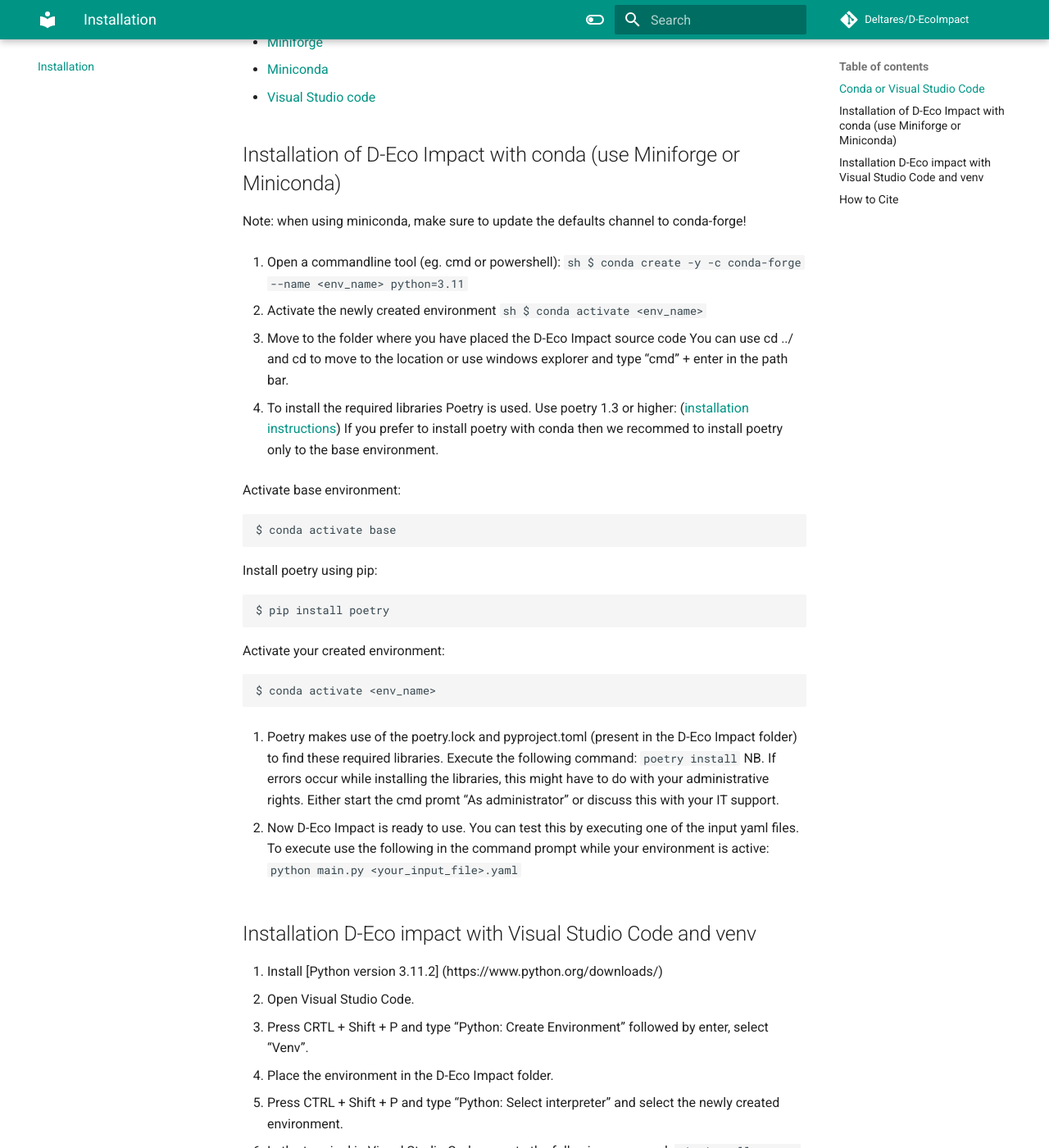
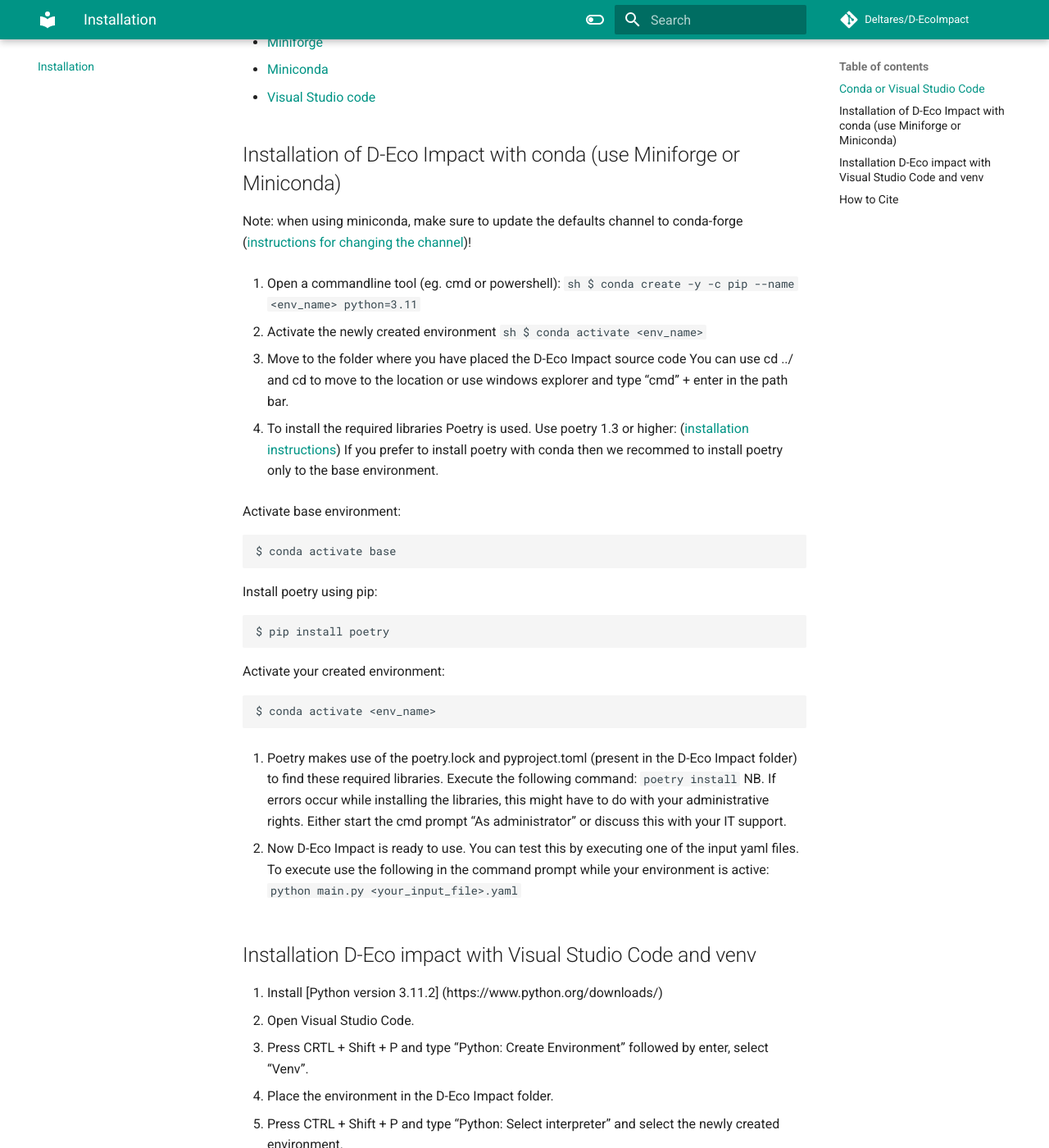
Before and after one commit to Deltares/D-EcoImpact, an MkDocs documentation site: the page built from docs/installation.md, in a window 1280 px wide and 1400 px high, scrolled down 424 px. Shown: the whole window at 82% size. Built offline with MkDocs 1.6.1 and Material for MkDocs 9.7.7, drawn with Linux system fonts in a browser that asks for light colours; comment, search, counter and statistics services are not loaded; the version menu is left out.

Commit message:
Update from review comments

````diff
--- a/docs/installation.md
+++ b/docs/installation.md
@@ -11,11 +11,11 @@
 
 ## Installation of D-Eco Impact with conda (use Miniforge or Miniconda)
 
-Note: when using miniconda, make sure to update the defaults channel to conda-forge!
+Note: when using miniconda, make sure to update the defaults channel to conda-forge ([instructions for changing the channel](https://docs.conda.io/projects/conda/en/latest/user-guide/tasks/manage-channels.html))!
 
 1.	Open a commandline tool (eg. cmd or powershell):
   ```sh
-  $ conda create -y -c conda-forge --name <env_name> python=3.11
+  $ conda create -y -c pip --name <env_name> python=3.11
   ```
 
 2.	Activate the newly created environment
@@ -48,7 +48,7 @@
   ```
   poetry install
   ```
-NB. If errors occur while installing the libraries, this might have to do with your administrative rights. Either start the cmd promt “As administrator” or discuss this with your IT support.
+NB. If errors occur while installing the libraries, this might have to do with your administrative rights. Either start the cmd prompt “As administrator” or discuss this with your IT support.
 
 6.	Now D-Eco Impact is ready to use. You can test this by executing one of the input yaml files.
 To execute use the following in the command prompt while your environment is active:
````
Also changed, not shown: README.md (+1 -1 lines).
